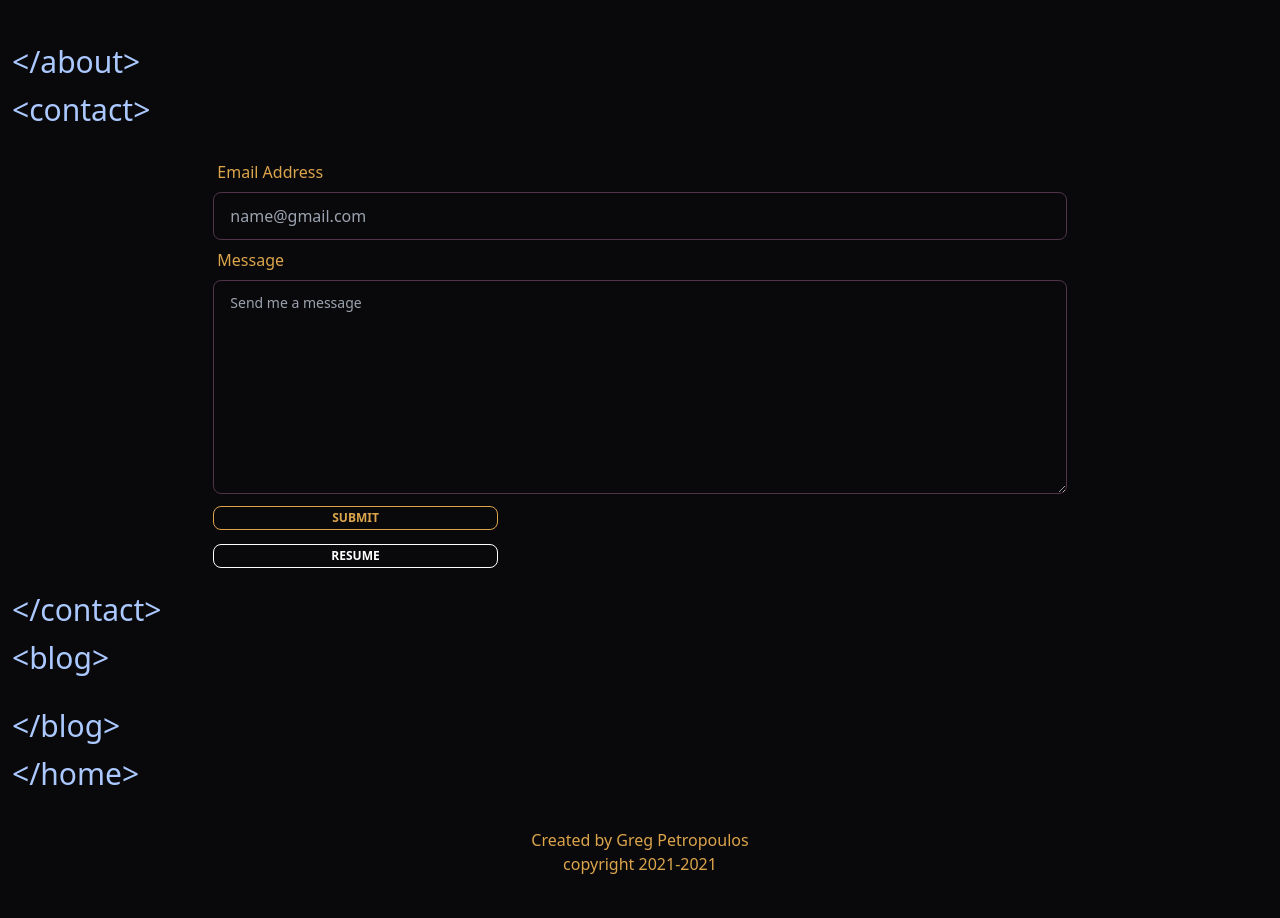
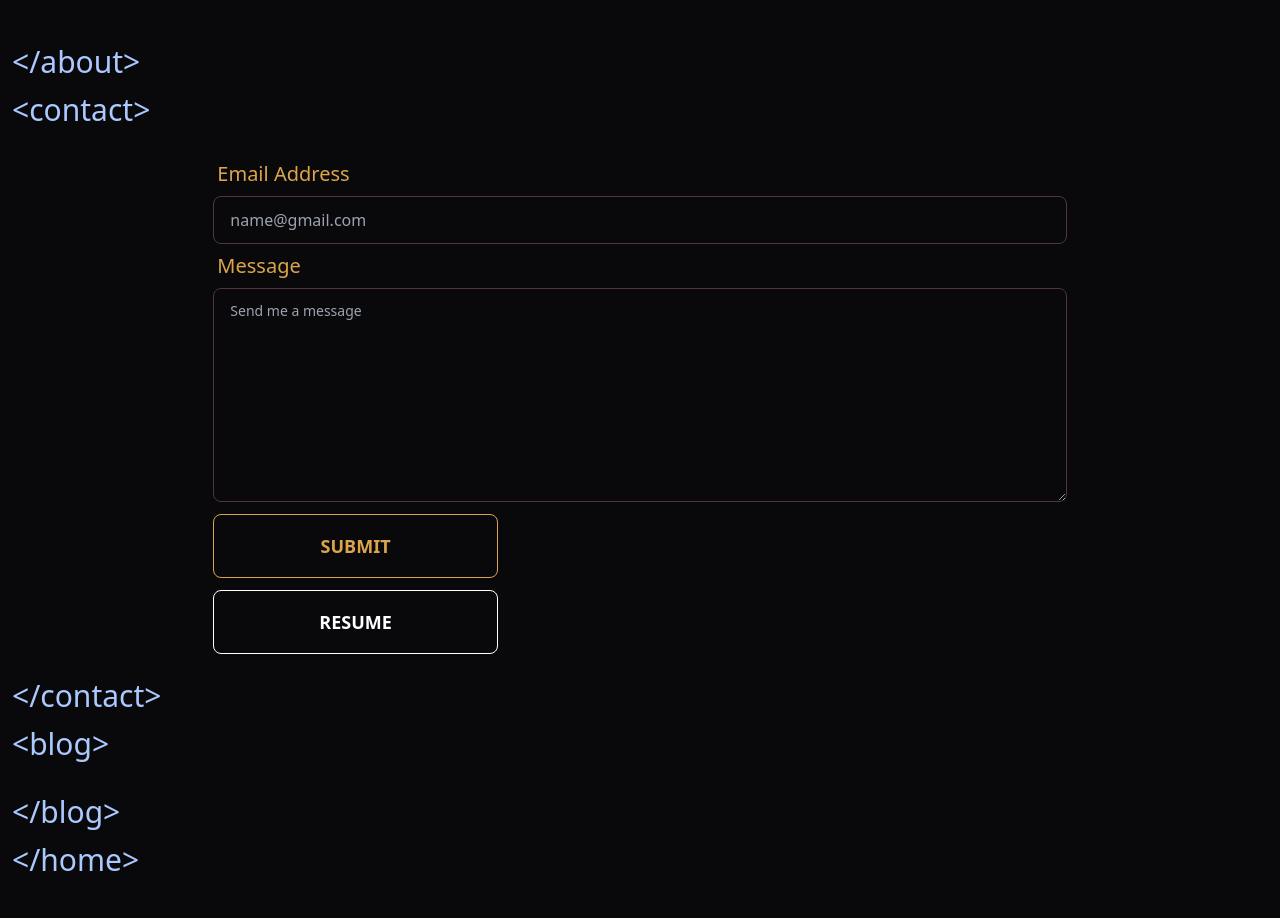
Before and after one commit to GregPetropoulos/GP-XP, a React (Create React App) app in the folder client/: page / in a window 1280 px wide. Shown: the part 1460-2378 px from the top of the page. Before the commit the page ends 2352 px from the top, so only its background shows below. Built offline with nearby package versions, Linux system fonts and the light colour scheme; no server answers.

Commit message:
Added the live demos

```diff
--- a/client/src/assets/images/ProjectData.js
+++ b/client/src/assets/images/ProjectData.js
@@ -16,7 +16,7 @@ const ProjectData = () => {
       mobileImage: MobileSupportDesk,
     //   desktopImage: DesktopSupportDesk,
     tech:'#React #Redux Toolkit #JWT #Node #Express #TailwindUI',
-      youtube: '',
+      youtube: 'https://youtu.be/JipI3YMuzqY',
       deployed: 'https://support-desk-services.herokuapp.com/',
       github: 'https://github.com/GregPetropoulos/SupportDesk'
     },
@@ -36,7 +36,7 @@ const ProjectData = () => {
       mobileImage: MobileDevSquad,
     //   desktopImage: DesktopDevSquad,
     tech:'#React #Redux #JWT #Node #Express #CSS',
-      youtube: '',
+      youtube: 'https://youtu.be/4u0wONaI-7c',
       deployed: 'https://dev-talk-dev.herokuapp.com/',
       github: 'https://github.com/GregPetropoulos/Dev-Squad'
     }
--- a/client/src/components/ContactForm.jsx
+++ b/client/src/components/ContactForm.jsx
@@ -3,7 +3,6 @@
 import React from 'react';
 import { useForm, ValidationError } from '@formspree/react';
 import GregPetropoulosResume from '../assets/resume/React Full Stack--Greg Petropoulos_Resume_6.8.22.docx';
-import Footer from './Footer';
 
 const ContactForm = () => {
   const [state, handleSubmit] = useForm('mvolrjgl');
@@ -12,7 +11,7 @@ const ContactForm = () => {
   }
 
   return (
-    <div className='sm:flex sm:flex-row sm: sm:justify-center sm:w-full '>
+    <div className='sm:flex sm:flex-row sm: sm:justify-center sm:w-full sm:text-xl'>
       <form className=' sm:w-2/3 m-6 form-control ' onSubmit={handleSubmit}>
         <label htmlFor='email' className='label'>
           Email Address
@@ -41,7 +40,7 @@ const ContactForm = () => {
           errors={state.errors}
         />
         <button
-          className='mt-3 btn btn-outline btn-xs w-1/3 transition-all   sm:hover:scale-75'
+          className='mt-3 btn btn-outline btn-xs w-1/3 transition-all  sm:btn-lg sm:hover:scale-75'
           type='submit'
           disabled={state.submitting}>
           Submit
@@ -51,7 +50,7 @@ const ContactForm = () => {
           download='Greg-Petropoulos-React-Dev'
           className='mt-3'>
           {' '}
-          <button className=' w-1/3 btn btn-xs btn-outline btn-primary'>
+          <button className=' w-1/3 btn btn-xs btn-outline btn-primary sm:btn-lg '>
             Resume
           </button>
         </a>
```
